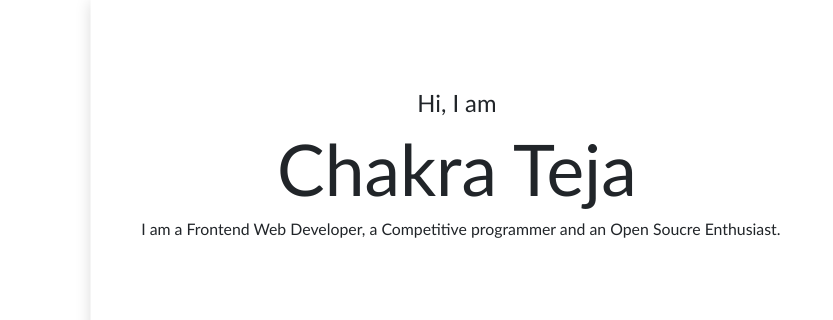
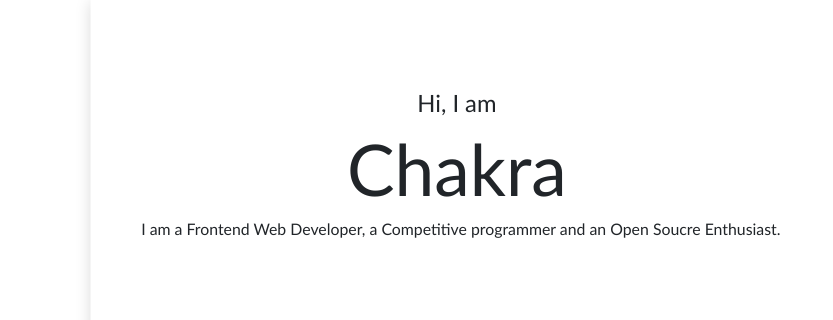
Before and after one commit to chakrateja70/OIBSIP_PORTFILO, a plain HTML site: page index.html in a window 1280 px wide. Shown: the part 117-437 px from the top of the page, 0-833 px from the left. Drawn offline with nearby package versions, Linux system fonts and the light colour scheme; grey boxes are pictures that could not be loaded; a web font is replaced by a local one.

Commit message:
changed name

```diff
--- a/index.html
+++ b/index.html
@@ -34,7 +34,7 @@
             <div class="row text-center d-flex align-items-center my-5">
                 <div class="col-md-8 pt-4 pt-md-0">
                     <h4>Hi, I am</h4>
-                    <h2 class="display-3">Chakra Teja</h2>
+                    <h2 class="display-3">Chakra </h2>
                     <h6 class="pl-2">I am a Frontend Web Developer, a Competitive programmer and an Open Soucre Enthusiast.</h6>
                 </div>
                 <div class="col-md-4 my-auto py-5 rounded-circle">
```
